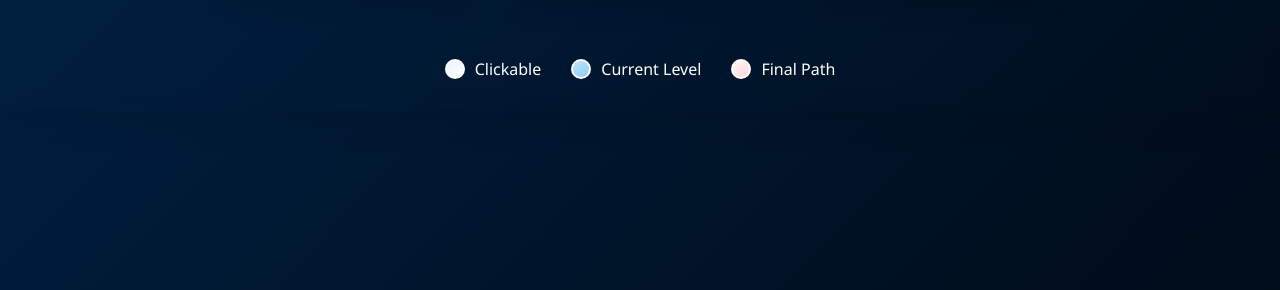
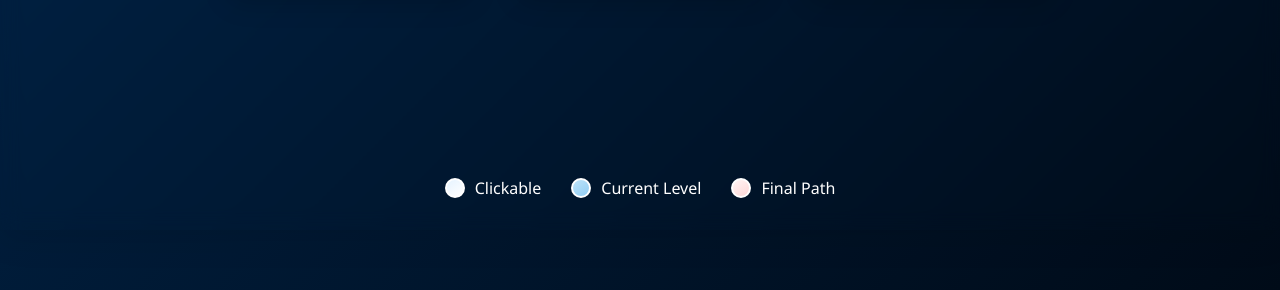
Before and after one commit to ChamilkaMihiraj2002/Sri-Lankan-Education-Pathways-MinMap, a plain HTML site: page index.html in a window 1280 px wide. Shown: the part 530-820 px from the top of the page. Drawn offline with nearby package versions, Linux system fonts and the light colour scheme.

Commit message:
Update styles.css

```diff
--- a/styles.css
+++ b/styles.css
@@ -26,7 +26,7 @@ body {
     align-items: center;
     gap: 40px;
     padding: 40px 10px;
-    min-height: 200px;
+    min-height: 55vh;
     width: 100%;
 }
 
```
